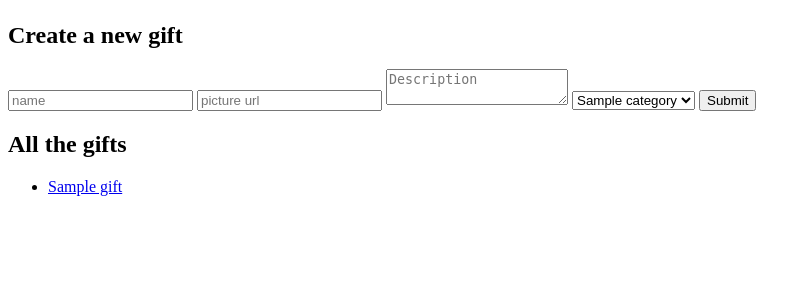
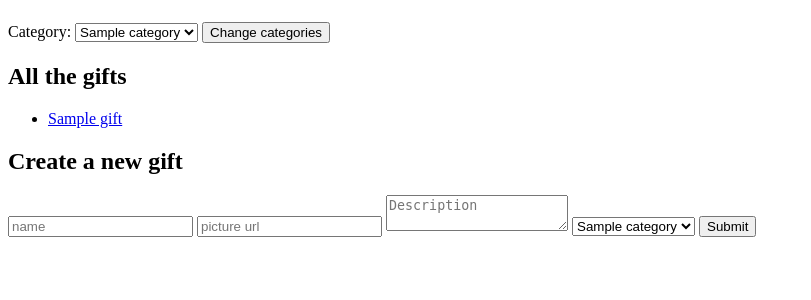
Before and after one commit to Zinston/giftr, a Flask app: page /gifts in a window 1280 px wide. Shown: the part 58-358 px from the top of the page, without its empty margins (0-811 px from the left). Run offline with Flask 2, Linux system fonts and the light colour scheme; tables that the repository leaves empty hold one stand-in row (values such as "Sample post").

Commit message:
Add show gifts sorted by category.

```diff
--- a/templates/gifts.html
+++ b/templates/gifts.html
@@ -1,6 +1,36 @@
 {% extends "index.html" %}
 
 {% block body %}
+<section id="get">
+	<form>
+		Category:
+		<select name="cat">
+			{% for category in categories %}
+			{% if req_cat and req_cat.id == category.id %}
+			<option value="{{ category.id }}" selected>{{ category.name }}</option>
+			{% else %}
+			<option value="{{ category.id }}">{{ category.name }}</option>
+			{% endif %}
+			{% endfor %}
+		</select>
+
+		<input type="submit" value="Change categories">
+	</form>
+
+	{% if req_cat %}
+	<h2>Gifts in the category {{ req_cat.name }}</h2>
+	{% else %}
+	<h2>All the gifts</h2>
+	{% endif %}
+    <ul>
+    	{% for gift in gifts %}
+    	<li>
+    		<a href="{{ url_for('get_gift_byid', g_id=gift.id) }}">{{ gift.name }}</a>
+    	</li>
+    	{% endfor %}
+    </ul>
+</section>
+
 <section id="post">
 	<h2>Create a new gift</h2>
 	<form method='POST' action="{{ url_for('add_gift') }}">
@@ -15,15 +45,4 @@
         <input type='submit'>
     </form>
 </section>
-
-<section id="get">
-	<h2>All the gifts</h2>
-    <ul>
-    	{% for gift in gifts %}
-    	<li>
-    		<a href="{{ url_for('get_gift_byid', g_id=gift.id) }}">{{ gift.name }}</a>
-    	</li>
-    	{% endfor %}
-    </ul>
-</section>
 {% endblock %}
--- a/views.py
+++ b/views.py
@@ -37,8 +37,19 @@ app = Flask(__name__)
 # Gifts
 @app.route('/gifts', methods=['GET'])
 def get_gifts():
+    categories = c.query(Category).all()
+
+    req_cat = request.args.get('cat')
+    if req_cat:
+        gifts = c.query(Gift).filter_by(category_id=req_cat).all()
+        req_cat = c.query(Category).filter_by(id=req_cat).first()
+
+        return render_template('gifts.html',
+                        gifts=gifts,
+                        categories=categories,
+                        req_cat=req_cat)
+
     gifts = c.query(Gift).all()
-    categories = c.query(Category).all()
 
     return render_template('gifts.html',
                            gifts=gifts,
```
